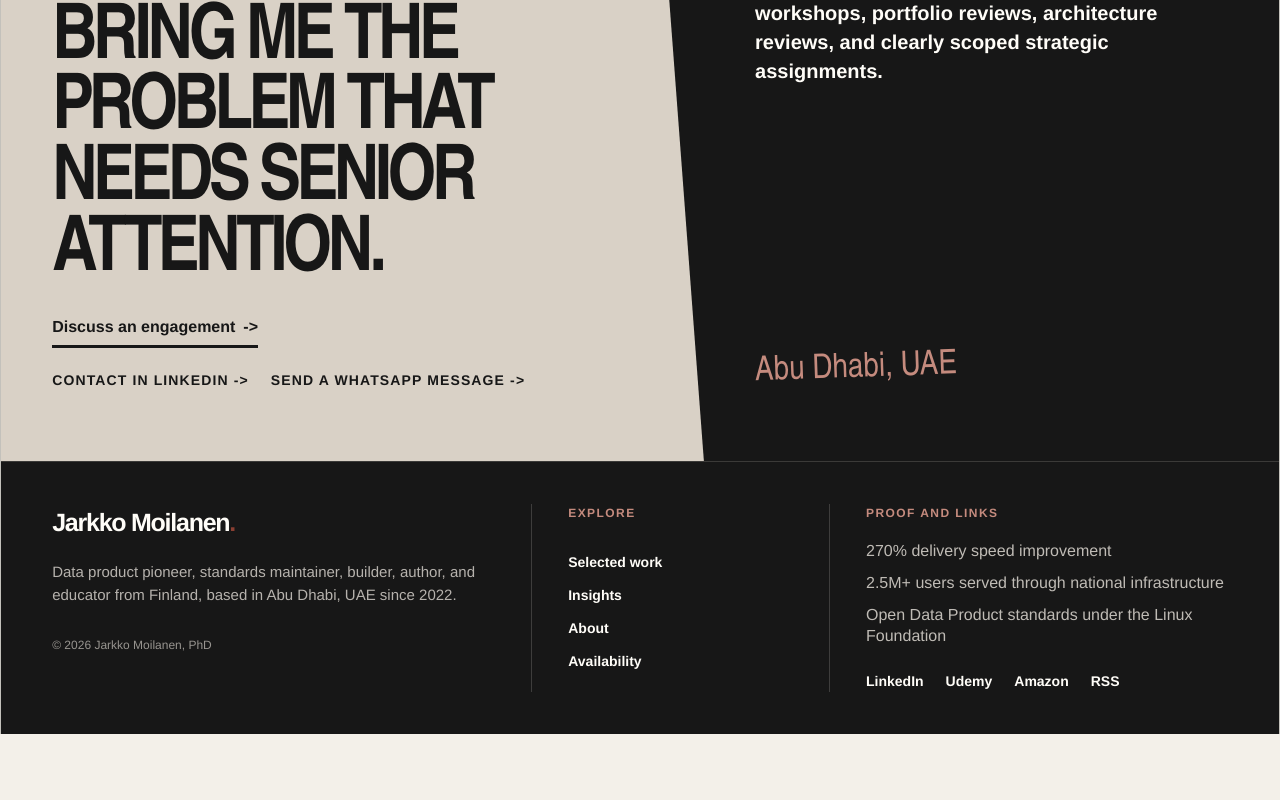
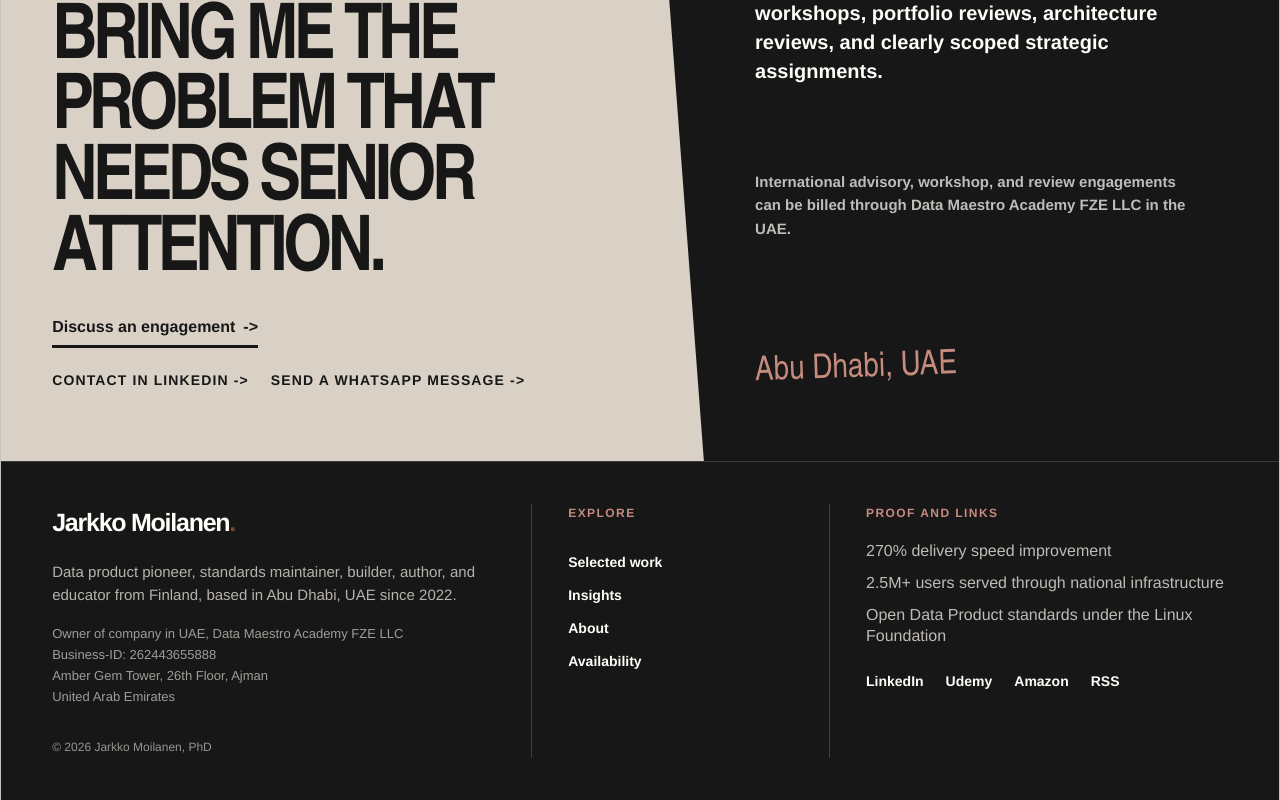
Before and after one commit to kyyberi/jarkko, a Next.js app: page / in a window 1280 px wide. Shown: the part 4141-4941 px from the top of the page. Before the commit the page ends 4875 px from the top, so only its background shows below. Built offline with nearby package versions, Linux system fonts and the light colour scheme.

Commit message:
Add company billing details

```diff
--- a/app/globals.css
+++ b/app/globals.css
@@ -1631,6 +1631,14 @@ h1 {
   line-height: 1.45;
 }
 
+.cta-side .cta-company {
+  margin-top: 24px;
+  color: rgba(255, 253, 248, 0.72);
+  font-size: 15px;
+  font-weight: 700;
+  line-height: 1.55;
+}
+
 .location {
   margin-top: 40px;
   color: #c58b7e;
@@ -1672,10 +1680,17 @@ h1 {
 
 .footer-identity p {
   max-width: 430px;
-  margin: 0 0 26px;
+  margin: 0 0 18px;
   color: rgba(244, 239, 231, 0.72);
   font-size: 15px;
   line-height: 1.55;
+}
+
+.footer-identity .footer-company {
+  margin-bottom: 26px;
+  color: rgba(244, 239, 231, 0.62);
+  font-size: 13px;
+  line-height: 1.6;
 }
 
 .footer-copyright {
--- a/app/page.tsx
+++ b/app/page.tsx
@@ -232,6 +232,10 @@ export default function Home() {
               portfolio reviews, architecture reviews, and clearly scoped
               strategic assignments.
             </p>
+            <p className="cta-company">
+              International advisory, workshop, and review engagements can be
+              billed through Data Maestro Academy FZE LLC in the UAE.
+            </p>
             <div className="location">Abu Dhabi, UAE</div>
           </div>
         </section>
--- a/app/site.tsx
+++ b/app/site.tsx
@@ -248,6 +248,15 @@ export function Footer() {
           Data product pioneer, standards maintainer, builder, author, and
           educator from Finland, based in Abu Dhabi, UAE since 2022.
         </p>
+        <p className="footer-company">
+          Owner of company in UAE, Data Maestro Academy FZE LLC
+          <br />
+          Business-ID: 262443655888
+          <br />
+          Amber Gem Tower, 26th Floor, Ajman
+          <br />
+          United Arab Emirates
+        </p>
         <span className="footer-copyright">© 2026 Jarkko Moilanen, PhD</span>
       </div>
       <nav className="footer-column footer-nav" aria-label="Footer navigation">
```
Also changed, not shown: 1 other file (tests, documents, lock files or other folders).
